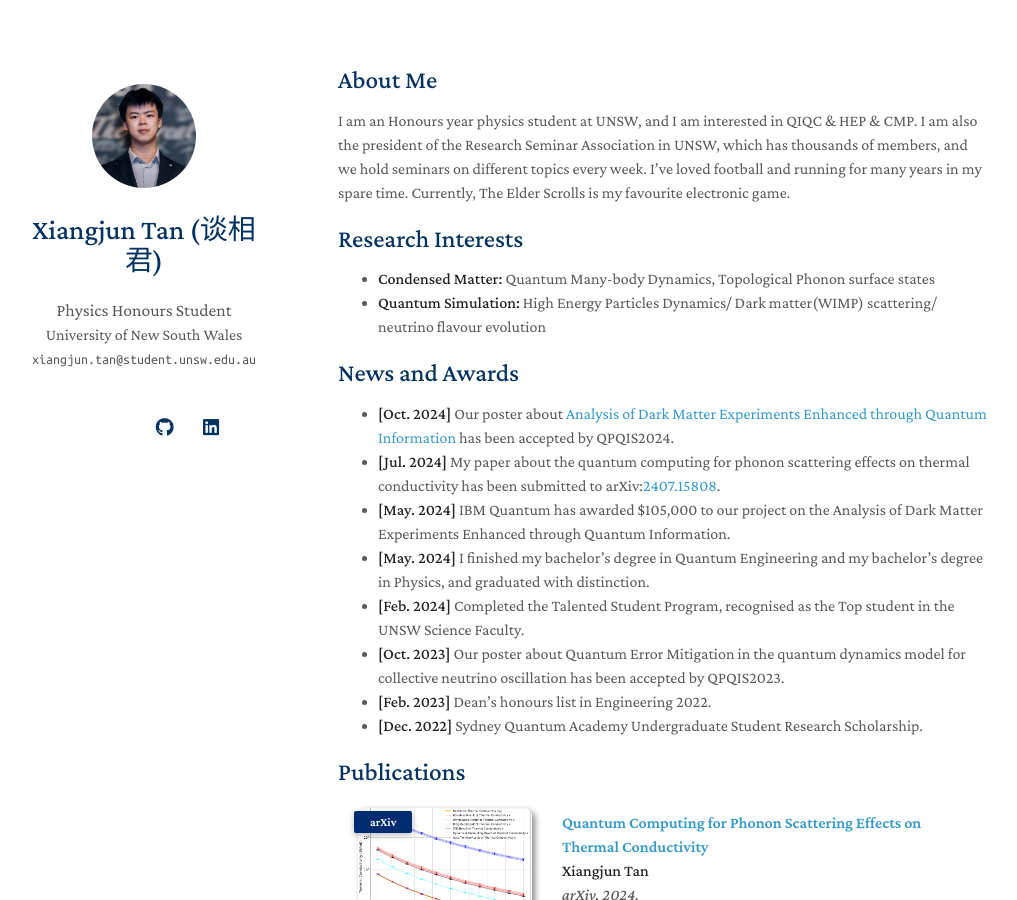
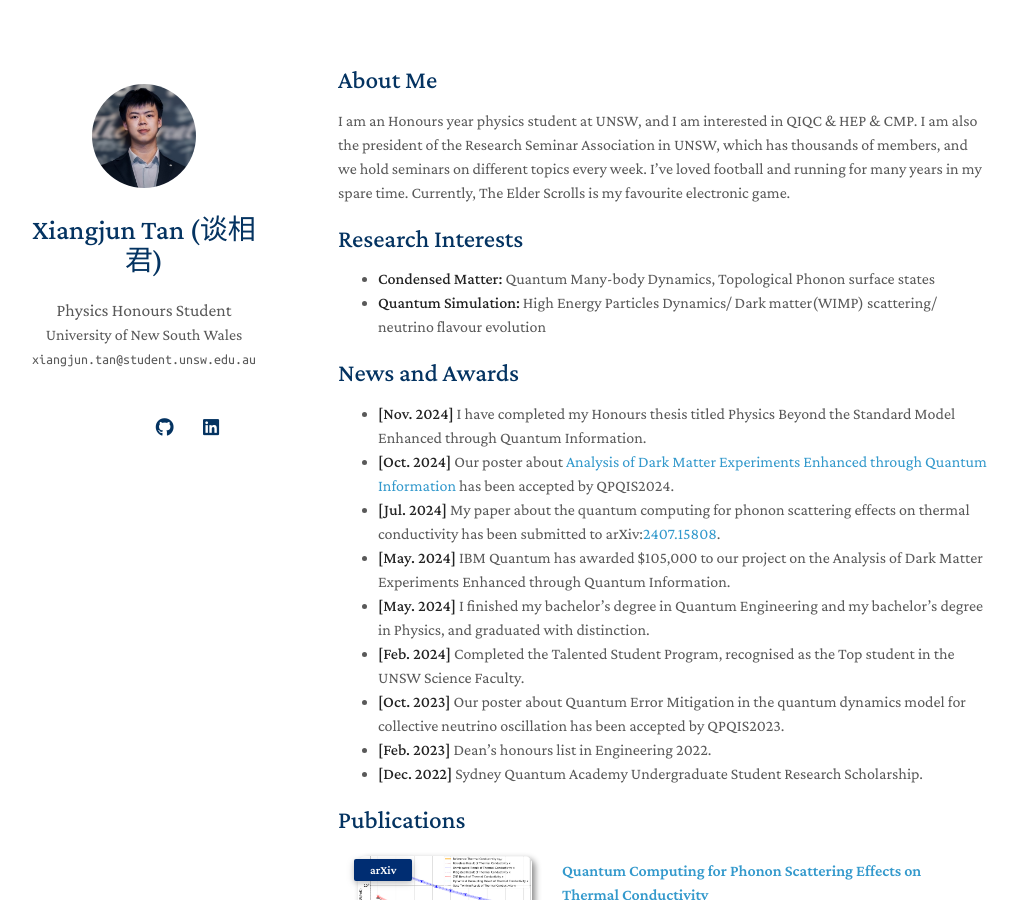
Before and after one commit to xiangjun-tan/xiangjun-tan.github.io, a Jekyll site: the page built from index.md, in a window 1280 px wide and 900 px high. Shown: the whole window, without its empty margins (132-1149 px from the left). Built offline with Jekyll 4.4.1, drawn with Linux system fonts in a browser that asks for light colours; nearby versions of some CDN libraries; a style sheet for code colours, icons or effects is not loaded; our own code applies the rules of GitHub Pages for plain Markdown files.

Commit message:
Update index.md

```diff
--- a/index.md
+++ b/index.md
@@ -12,6 +12,7 @@ I am an Honours year physics student at UNSW, and I am interested in QIQC & HEP
 - **Quantum Simulation:** High Energy Particles Dynamics/ Dark matter(WIMP) scattering/ neutrino flavour evolution
 
 ## News and Awards
+- **[Nov. 2024]** I have completed my Honours thesis titled Physics Beyond the Standard Model Enhanced through Quantum Information.
 - **[Oct. 2024]** Our poster about [Analysis of Dark Matter Experiments Enhanced  through Quantum Information](http://qpqis.baqis.ac.cn/2024/poster/poster-details/455) has been accepted by QPQIS2024.
 - **[Jul. 2024]** My paper about the quantum computing for phonon scattering effects on thermal conductivity has been submitted to arXiv:[2407.15808](https://arxiv.org/abs/2407.15808).
 - **[May. 2024]** IBM Quantum has awarded $105,000 to our project on the Analysis of Dark Matter Experiments Enhanced through Quantum Information.
```
